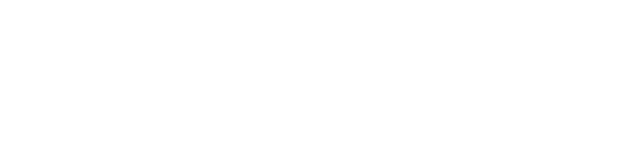
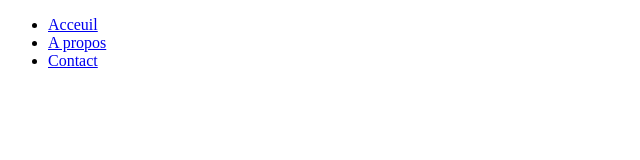
Before and after one commit to yahiatest01/site-web, a plain HTML site: page index.html in a window 1280 px wide. Shown: the whole page, without its empty margins (0-640 px from the left). Drawn offline with Linux system fonts and the light colour scheme.

Commit message:
Added a navigation bar.

```diff
--- a/index.html
+++ b/index.html
@@ -7,6 +7,12 @@
     <title>Test</title>
 </head>
 <body>
-
+    <nav>
+        <ul>
+            <li><a href="#home">Acceuil</a></li>
+            <li><a href="#about">A propos</a></li>
+            <li><a href="#contact">Contact</a></li>
+        </ul>
+    </nav>
 </body>
 </html>
```
